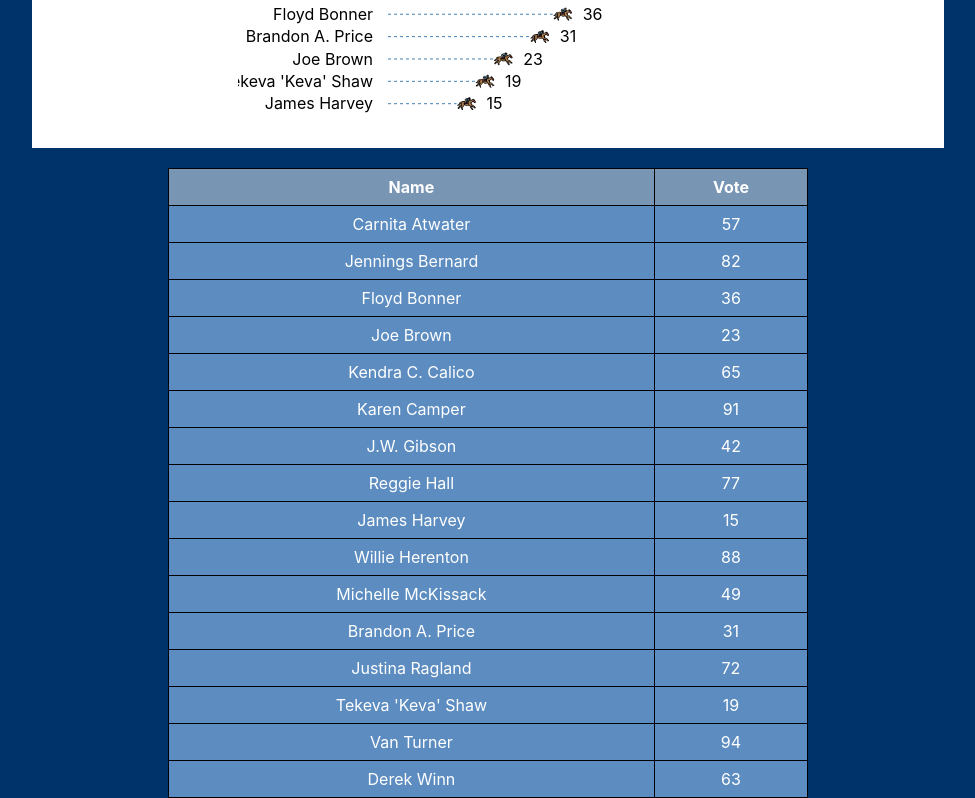
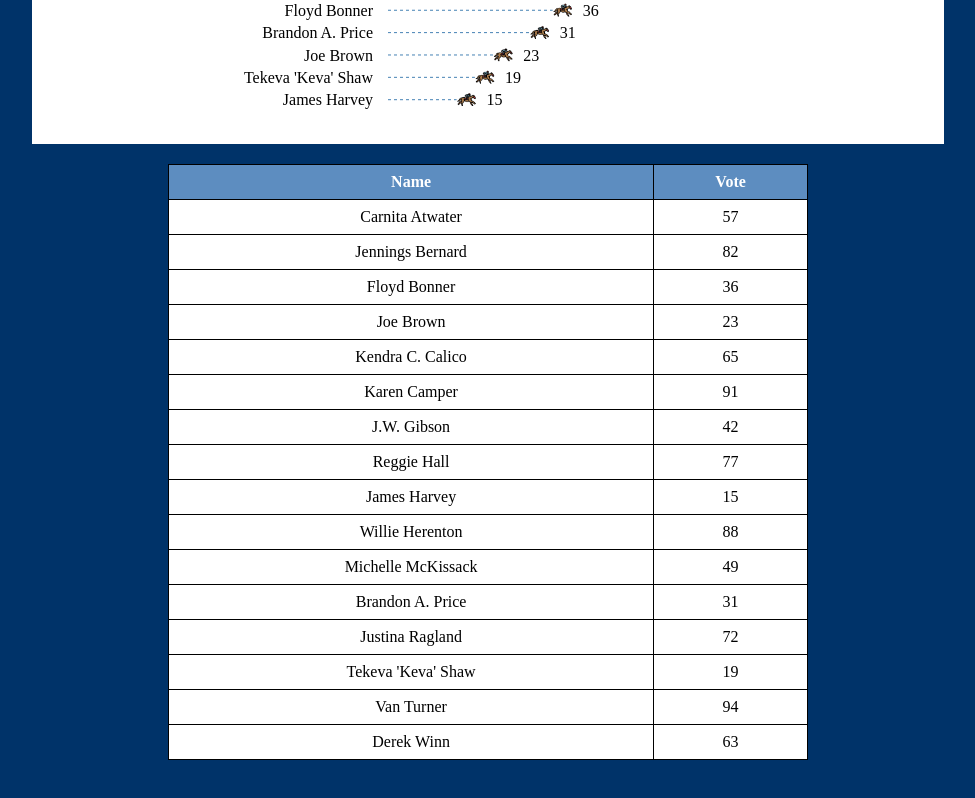
Before and after one commit to Justinmemphis/same-day-election-and-results, a React (Create React App) app in the folder my-app/: page / in a window 1280 px wide. Shown: the part 595-1393 px from the top of the page, without its empty margins (152-1127 px from the left). After the commit the page ends 1355 px from the top, so only its background shows below. Built offline with nearby package versions, Linux system fonts and the light colour scheme.

Commit message:
change font to style guide Avenir Black

```diff
--- a/my-app/src/App.css
+++ b/my-app/src/App.css
@@ -1,13 +1,15 @@
 body {
 	text-align: center;
 	background-color: #003369;
-	color: white;
+	color: black;
+	font-family: "Avenir Black";
 }
 
 h1 {
 	font-weight: bold;
 	font-size: 3em;
 	background: #5d8dc0;
+	color: white;
 }
 
 table {
@@ -15,7 +17,7 @@ table {
 	width: 50%;
 	margin: auto;
 	margin-top: 20px;
-	background-color: #5d8dc0;
+	background-color: white;
 }
 
 th, td {
@@ -25,7 +27,8 @@ th, td {
 }
 
 th {
-	background-color: #7895b4;
+	background-color: #5d8dc0;
+	color: white;
 }
 
 .full-width {
```
